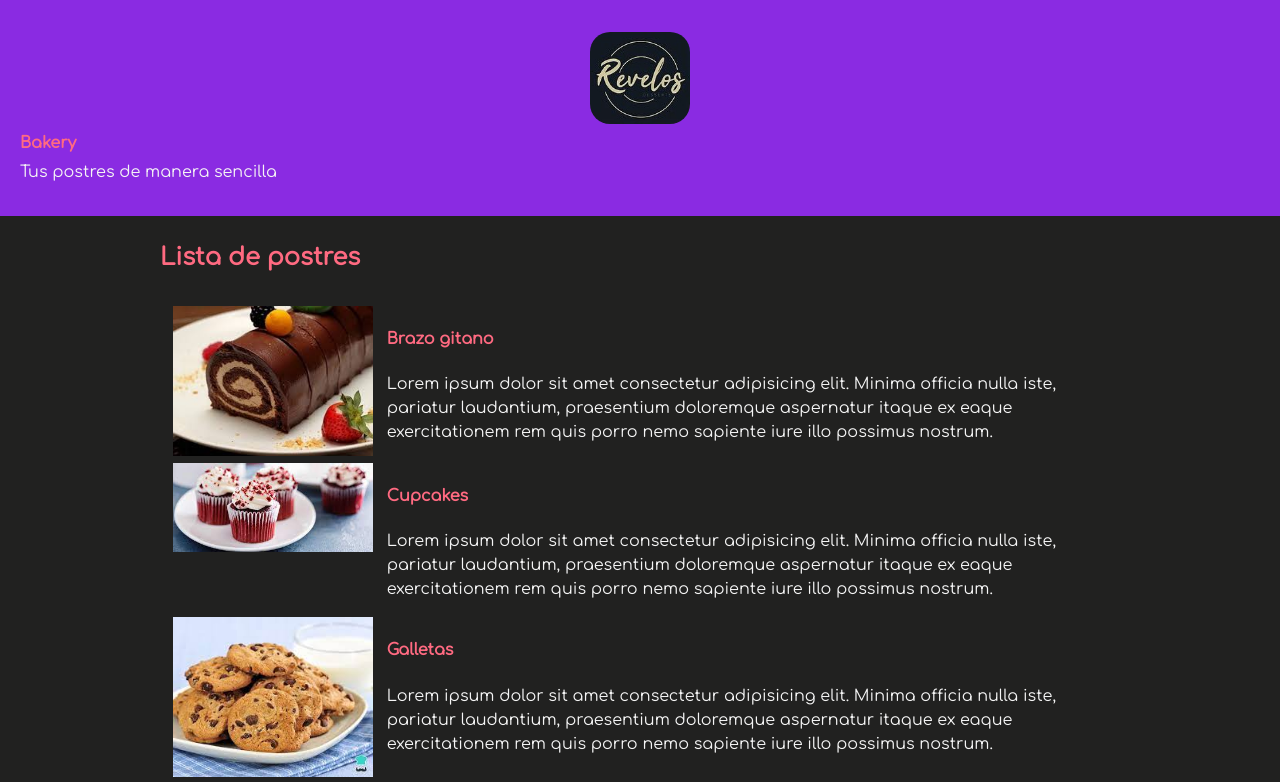
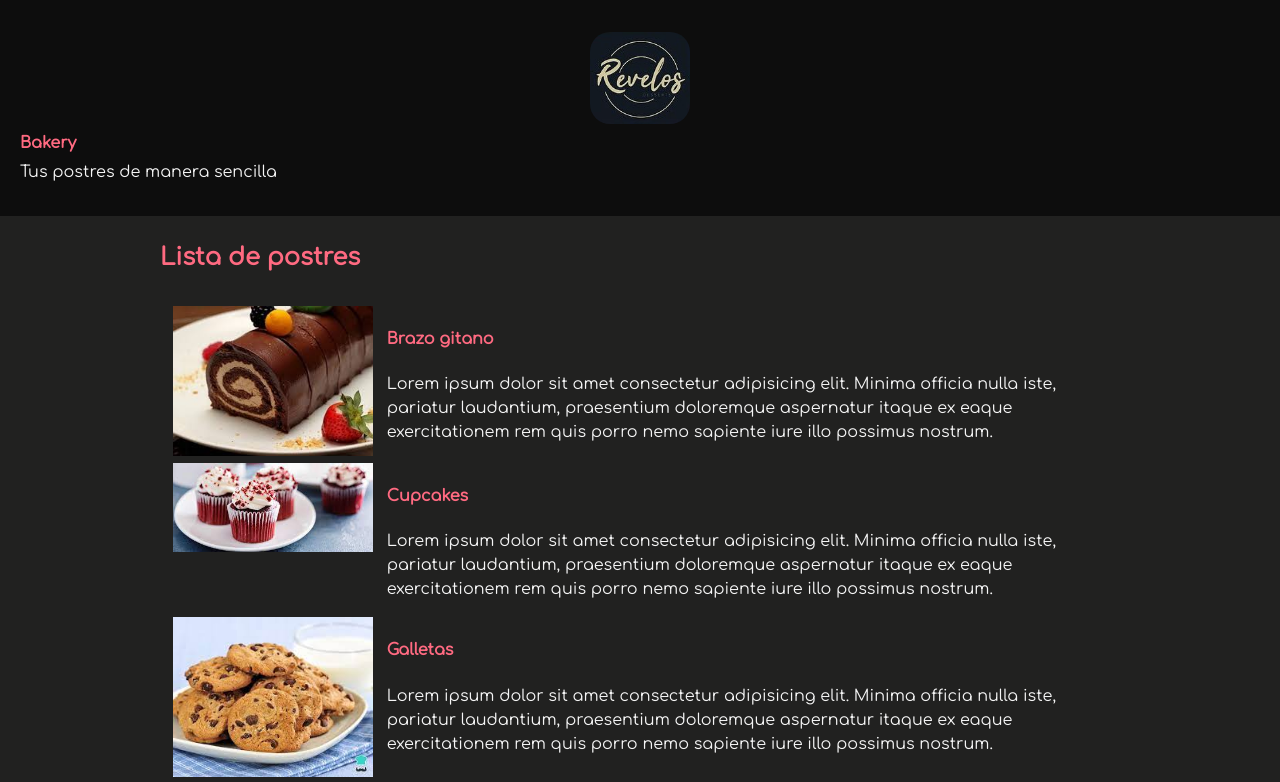
Before and after one commit to BryanGordon/bakery-vue, a Vue app: page / in a window 1280 px wide. Shown: the top 782 px of the page. Built offline with nearby package versions, Linux system fonts and the light colour scheme.

Commit message:
Update styles

```diff
--- a/src/components/HeaderApp.vue
+++ b/src/components/HeaderApp.vue
@@ -4,7 +4,7 @@
 
 <template>
 
-  <header>
+  <header id="inicio">
     <picture>
       <img :src=Logo alt="logo-image">
     </picture>
@@ -19,7 +19,7 @@
 
 <style scoped>
   header {
-    background-color: blueviolet;
+    background-color: #0D0D0D;
     padding-block: 32px;
     display: flex;
     flex-direction: column;
```
